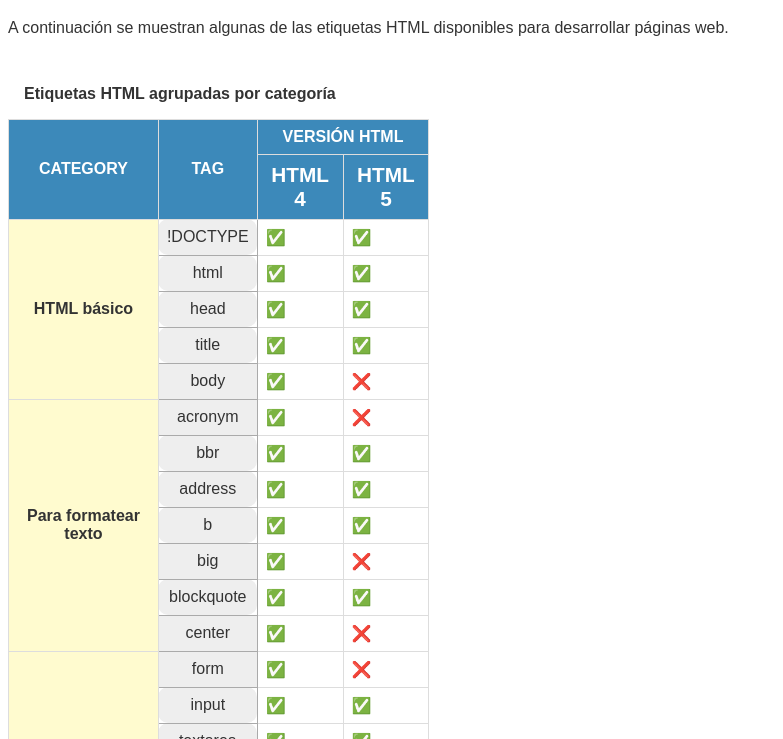
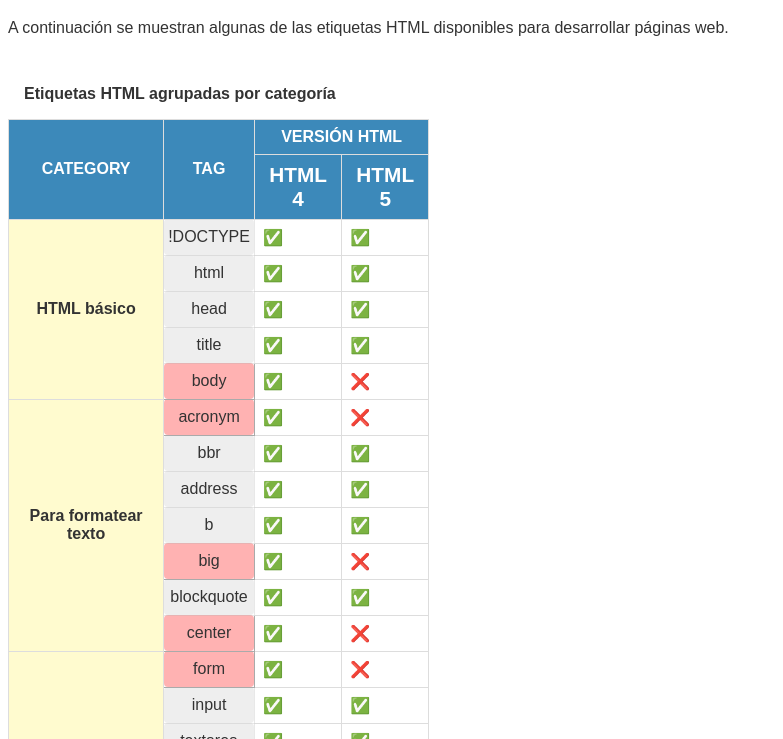
Before and after one commit to cristrinity/ejercicios, a plain HTML site: page ejercicios/Ejercicio2.html in a window 1280 px wide. Shown: the part 61-800 px from the top of the page, without its empty margins (0-783 px from the left). Drawn offline with Linux system fonts and the light colour scheme.

Commit message:
js ejercicios

```diff
--- /dev/null
+++ b/ejercicios/mi-primer-sscript/main.js
@@ -0,0 +1 @@
+console.log('hola');
--- a/ejercicios/style.css
+++ b/ejercicios/style.css
@@ -24,14 +24,14 @@
     font-style: italic;
   }
   table{
+    border-collapse: collapse;
+    margin-top: 2rem;
     width: 33.333%;
-    border-collapse: collapse;
-    margin-top: 2rem
   }
   caption{
+    font-weight:bold;
+    margin: 1rem;
     text-align:left;
-    font-weight:bold;
-    margin: 1rem
   }
   th,td {border: 1px solid #ddd;padding: 0.5rem}
   .pieC {border:0px;}
@@ -48,13 +48,17 @@
     text-align: center;
   }
  td.version{
+    background-color: #eee;
+    border: 1px solid rgba(180, 180, 180, .3);
+    border-radius: 4px;
+    padding: .25rem;
     text-align: center;
-    background-color: #eee;
-    border: 1px solid #aaa;
-    border-radius: 10px;
   }
   td.version2{
+    background-color: rgba(255, 0, 0, .3);
+    border: 1px solid  rgba(255, 0, 0, .3);
+    border-radius: 4px;
+    border: 1px solid #aaa;
+    padding: .25rem;
     text-align: center;
-    background-color: #eee;
-    border: 1px solid #aaa;
   }
```
Also changed, not shown: ejercicios/mi-primer-sscript/Ejercicio1.html (added, +16 -0 lines).
